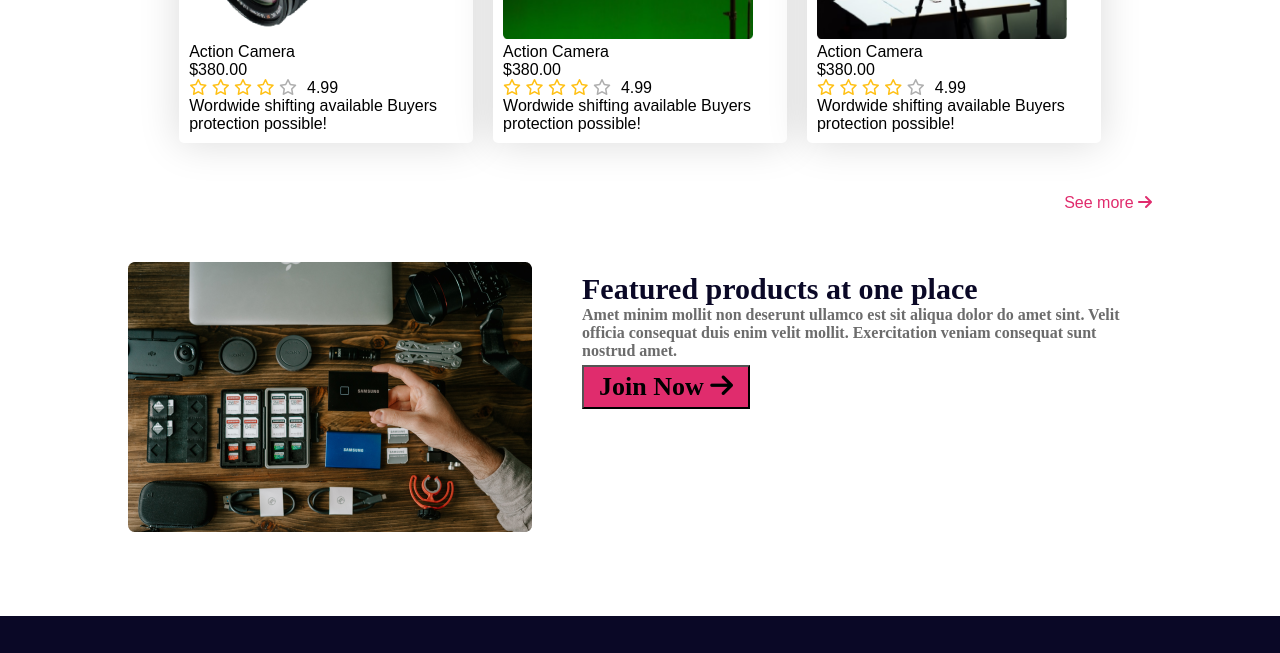
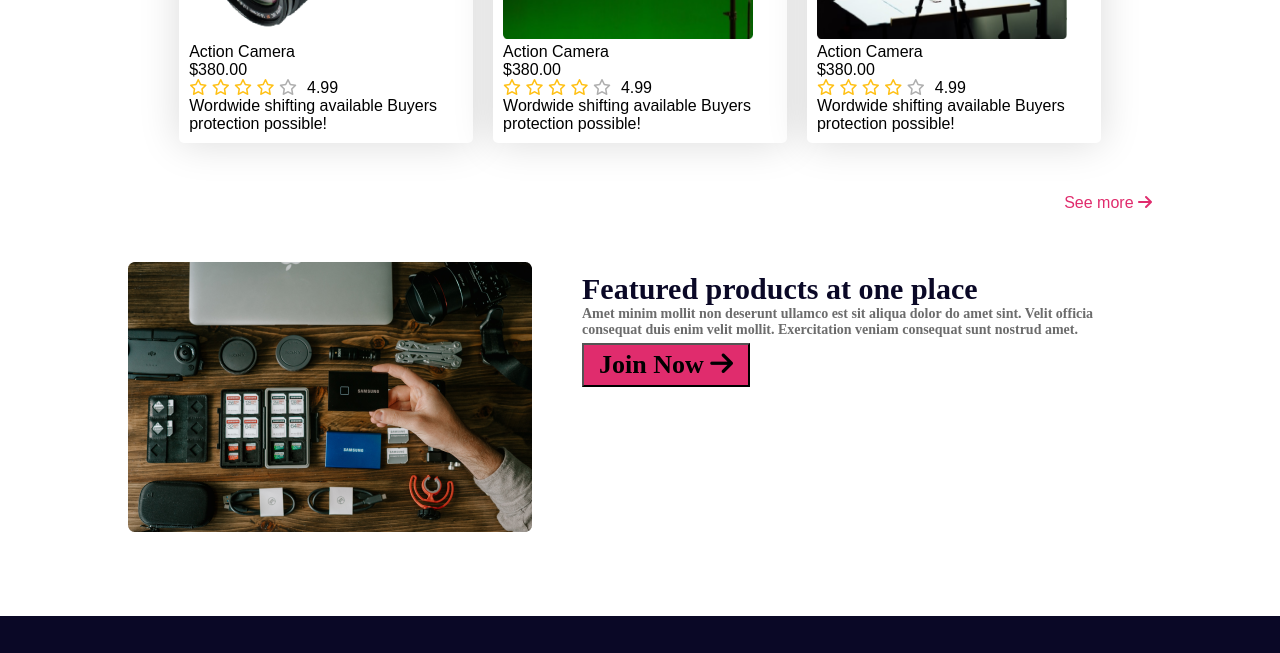
Before and after one commit to developer-aminul/influencer, a plain HTML site: page index.html in a window 1280 px wide. Shown: the part 1720-2373 px from the top of the page. Drawn offline with Linux system fonts and the light colour scheme.

Commit message:
Update style.css

```diff
--- a/style.css
+++ b/style.css
@@ -26,6 +26,7 @@ nav{
 }
 .menu-list a{
     text-decoration: none;
+    color: black;
 }
 .logo-text{
 color: #3A3A3A;
@@ -150,7 +151,7 @@ font-weight: 700;
 }
 .text-des{
     color: #6C6C6C;
-font-size: 16px;
+font-size: 14px;
 font-family: Poppins;
 font-style: normal;
 font-weight: 700;
```
